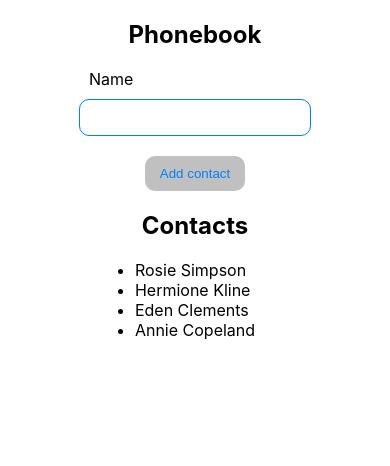
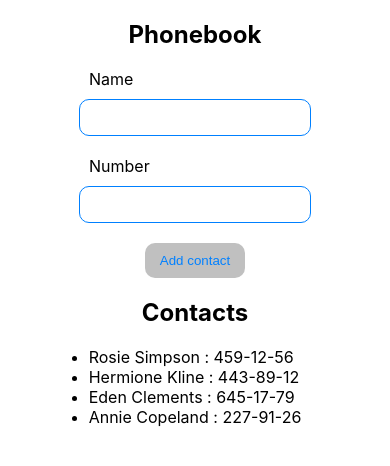
Before and after one commit to krzysztof-kryczka/goit-react-hw-02-phonebook, a React (Create React App) app: page / in a window 390 px wide. Shown: the top 466 px of the page. Built offline with nearby package versions, Linux system fonts and the light colour scheme.

Commit message:
Contact Book - step 2 : done (add phone input and propTypes for the components)

```diff
--- a/src/components/App.jsx
+++ b/src/components/App.jsx
@@ -6,12 +6,13 @@ import { nanoid } from 'nanoid';
 export class App extends Component {
   state = {
     contacts: [
-      { id: nanoid(), name: 'Rosie Simpson' },
-      { id: nanoid(), name: 'Hermione Kline' },
-      { id: nanoid(), name: 'Eden Clements' },
-      { id: nanoid(), name: 'Annie Copeland' },
+      { id: nanoid(), name: 'Rosie Simpson', number: '459-12-56' },
+      { id: nanoid(), name: 'Hermione Kline', number: '443-89-12' },
+      { id: nanoid(), name: 'Eden Clements', number: '645-17-79' },
+      { id: nanoid(), name: 'Annie Copeland', number: '227-91-26' },
     ],
     name: '',
+    number: '',
   };
 
 	addContact = (newContact) => {
--- a/src/components/ContactForm/ContactForm.jsx
+++ b/src/components/ContactForm/ContactForm.jsx
@@ -1,20 +1,21 @@
 import React, { Component } from 'react';
 import { nanoid } from 'nanoid';
+import PropTypes from "prop-types";
 
 import css from './ContactForm.module.css';
 
 class ContactForm extends Component {
-
   handleSubmit = e => {
     e.preventDefault();
 
     const form = e.currentTarget;
     const name = form.elements.name.value;
+    const number = form.elements.number.value;
     const id = nanoid();
 
-    console.log({ id, name });
+    console.log({ id, name, number });
 
-    this.props.onSubmit({ id, name });
+    this.props.onSubmit({ id, name, number });
 
     e.target.reset();
   };
@@ -25,7 +26,9 @@ class ContactForm extends Component {
         <div className={css.form}>
           <h2 className={css.form__title}>Phonebook</h2>
           <form className={css.form__form} onSubmit={this.handleSubmit}>
-          <label className={css.form__label} htmlFor="name">Name</label>
+            <label className={css.form__label} htmlFor="name">
+              Name
+            </label>
             <input
               type="text"
               name="name"
@@ -34,7 +37,18 @@ class ContactForm extends Component {
               title="Name may contain only letters, apostrophe, dash and spaces. For example Adrian, Jacob Mercer, Charles de Batz de Castelmore d'Artagnan"
               required
             />
-          <button className={css.form__btn} type="submit">Add contact</button>
+            <label className={css.form__label} htmlFor="number">Number</label>
+            <input
+              type="tel"
+              name="number"
+              className={css.form__input}
+              pattern="\+?\d{1,4}?[-.\s]?\(?\d{1,3}?\)?[-.\s]?\d{1,4}[-.\s]?\d{1,4}[-.\s]?\d{1,9}"
+              title="Phone number must be digits and can contain spaces, dashes, parentheses and can start with +"
+              required
+            />
+            <button className={css.form__btn} type="submit">
+              Add contact
+            </button>
           </form>
         </div>
       </>
@@ -42,4 +56,8 @@ class ContactForm extends Component {
   }
 }
 
+ContactForm.propTypes = {
+	onSubmit: PropTypes.func.isRequired,
+};
+
 export default ContactForm;
--- a/src/components/ContactList/ContactList.jsx
+++ b/src/components/ContactList/ContactList.jsx
@@ -1,4 +1,5 @@
 import React, { Component } from 'react';
+import PropTypes from "prop-types";
 
 import css from './ContactList.module.css';
 
@@ -9,9 +10,9 @@ const ContactList = props => {
     <div className={css.contacts}>
       <h2>Contacts</h2>
       <ul className={css.contacts__list}>
-        {contacts.map(({ id, name }) => (
+        {contacts.map(({ id, name, number }) => (
           <li className={css.contacts__item} key={id}>
-            {name}
+            {name} : {number}
           </li>
         ))}
       </ul>
@@ -19,4 +20,14 @@ const ContactList = props => {
   );
 };
 
+ContactList.propTypes = {
+    contacts: PropTypes.arrayOf(
+      PropTypes.shape({
+        id: PropTypes.string.isRequired,
+        name: PropTypes.string.isRequired,
+        number: PropTypes.string.isRequired,
+      })
+    ),
+  };
+
 export default ContactList;
```
Lines whose indentation alone changed are shown as unchanged.
